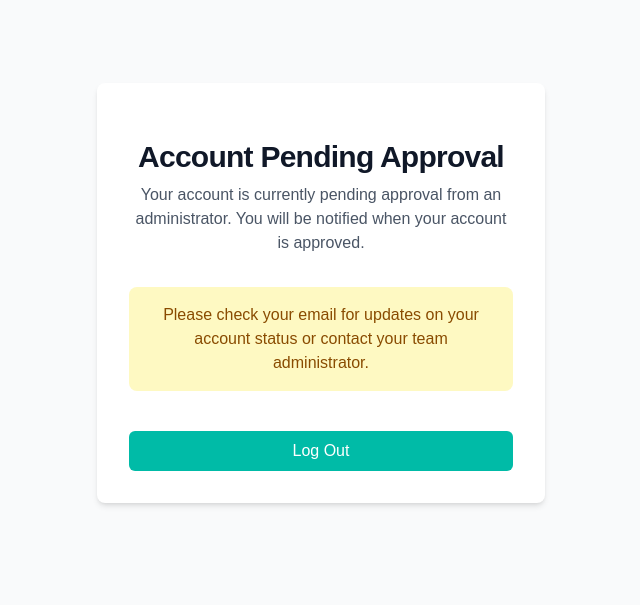
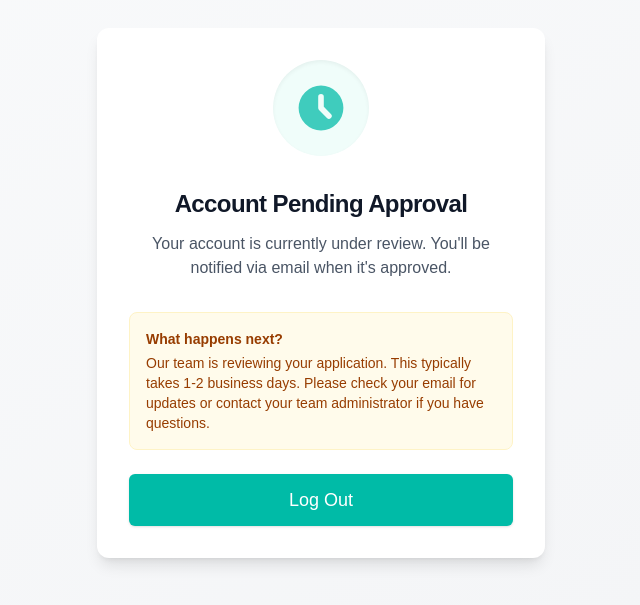
Before and after one commit to krhambaliyaavesta/pinaka-frontend, a Next.js app: page /waiting-approval in a window 1280 px wide. Shown: the part 107-712 px from the top of the page, without its empty margins (319-959 px from the left). Built offline with nearby package versions, Linux system fonts and the light colour scheme.

Commit message:
fix: waiting approval compoennt done
Signed-off-by: simran-at <simran.kaur@avestatechnologies.com>

```diff
--- a/src/app/waiting-approval/page.tsx
+++ b/src/app/waiting-approval/page.tsx
@@ -4,6 +4,7 @@ import { Button } from "@/presentation/atoms/auth/Button/Button";
 import { useRouter } from "next/navigation";
 import { useLogout } from "@/modules/auth";
 import { useToast } from "@/modules/toast";
+import { HiClock } from "react-icons/hi";
 
 export default function WaitingApprovalPage() {
   const router = useRouter();
@@ -21,30 +22,41 @@ export default function WaitingApprovalPage() {
   };
 
   return (
-    <div className="flex min-h-screen flex-col items-center justify-center bg-gray-50 px-4 py-12 sm:px-6 lg:px-8">
-      <div className="w-full max-w-md space-y-8 rounded-lg bg-white p-8 shadow-md">
+    <div className="flex min-h-screen flex-col items-center justify-center bg-gradient-to-br from-gray-50 to-gray-100 px-4 py-12 sm:px-6 lg:px-8">
+      <div className="w-full max-w-md overflow-hidden rounded-xl bg-white p-8 shadow-lg">
+        {/* Illustration */}
+        <div className="flex justify-center mb-8">
+          <div className="flex items-center justify-center h-24 w-24 rounded-full bg-teal-50 shadow-inner">
+            <HiClock className="h-14 w-14 text-teal-500 animate-pulse" />
+          </div>
+        </div>
+
         <div className="text-center">
-          <h2 className="mt-6 text-3xl font-bold tracking-tight text-gray-900">
+          <h2 className="text-2xl font-bold tracking-tight text-gray-900">
             Account Pending Approval
           </h2>
-          <p className="mt-2 text-gray-600">
-            Your account is currently pending approval from an administrator.
-            You will be notified when your account is approved.
+          <p className="mt-3 text-gray-600">
+            Your account is currently under review. You'll be notified via email when it's approved.
           </p>
         </div>
 
-        <div className="mt-8 flex flex-col items-center">
-          <div className="bg-yellow-100 p-4 rounded-lg w-full mb-6">
-            <p className="text-yellow-800 text-center">
-              Please check your email for updates on your account status or
-              contact your team administrator.
+        <div className="mt-8 flex flex-col">
+          <div className="bg-amber-50 p-4 rounded-lg border border-amber-100 mb-6">
+            <p className="text-amber-800 text-sm">
+              <span className="font-semibold block mb-1">What happens next?</span>
+              Our team is reviewing your application. This typically takes 1-2 business days.
+              Please check your email for updates or contact your team administrator if you have questions.
             </p>
           </div>
+
           <Button
             onClick={handleLogout}
-            className="bg-gray-500 hover:bg-gray-600 text-white mt-4 rounded-full w-full"
+            variant="primary"
+            size="lg"
+            fullWidth
             isLoading={isLoading}
             disabled={isLoading}
+            className="rounded-lg shadow-sm"
           >
             Log Out
           </Button>
```
